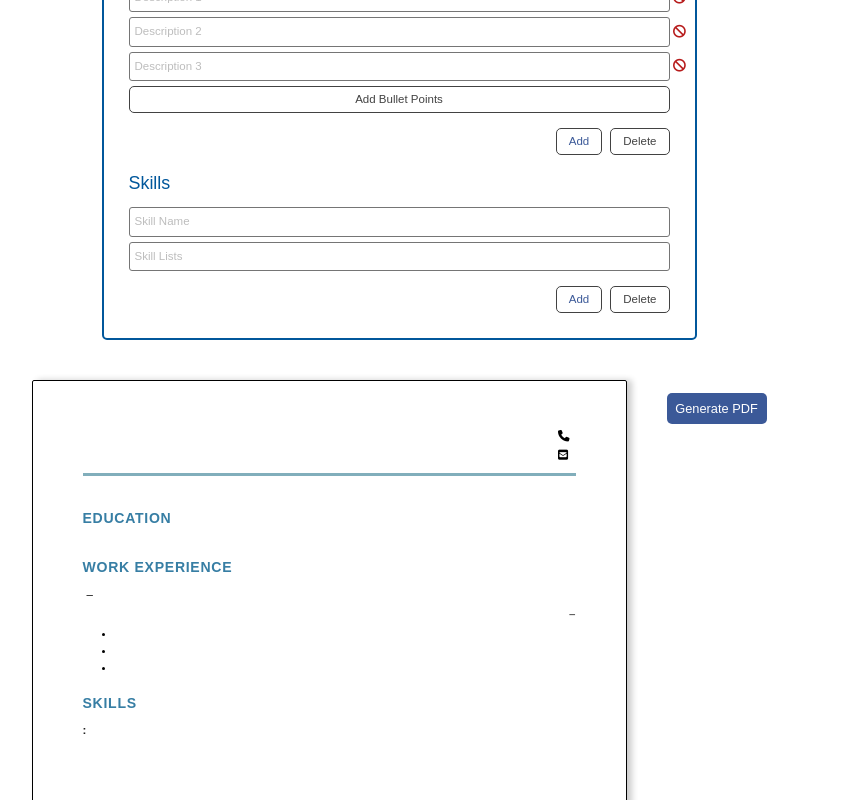
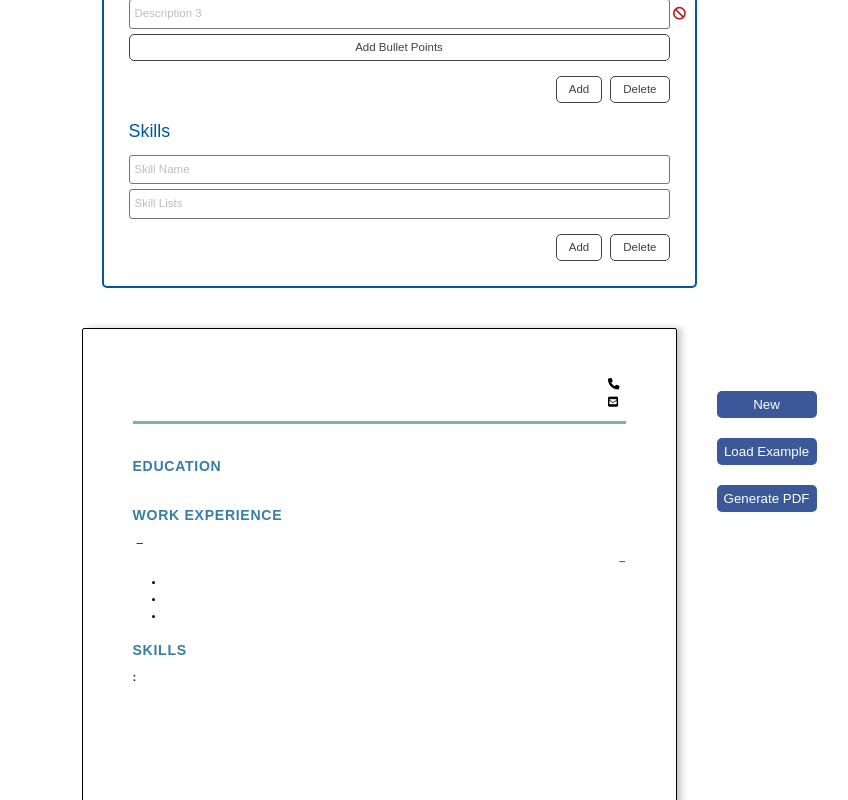
Before and after one commit to Swhag/CV-Application, a React (Create React App) app: page / in a window 1280 px wide. Shown: the part 840-1640 px from the top of the page, without its empty margins (241-1089 px from the left). Built offline with nearby package versions, Linux system fonts and the light colour scheme.

Commit message:
overall UI update

```diff
--- a/src/components/CVForm/CVForm.js
+++ b/src/components/CVForm/CVForm.js
@@ -6,8 +6,6 @@ import SkillsField from './Skills';
 
 function CVForm(props) {
   const {
-    handleLoadEmptyCV,
-    handleLoadExampleCV,
     personalInfo,
     handleChangePersonal,
     education,
@@ -30,15 +28,6 @@ function CVForm(props) {
   return (
     <div className='cv-form-wrapper'>
       <div id='cv-form'>
-        <div className='btn-group'>
-          <button className='btn-add' onClick={handleLoadEmptyCV}>
-            New
-          </button>
-          <button className='btn-delete' onClick={handleLoadExampleCV}>
-            Load Example
-          </button>
-        </div>
-
         <Personal
           personalInfo={personalInfo}
           handleChangePersonal={handleChangePersonal}
--- a/src/components/CVPreview/CVPreview.js
+++ b/src/components/CVPreview/CVPreview.js
@@ -16,7 +16,14 @@ function CVPreview(props) {
   }
 `;
 
-  const { personalInfo, education, experience, skills } = props;
+  const {
+    handleLoadEmptyCV,
+    handleLoadExampleCV,
+    personalInfo,
+    education,
+    experience,
+    skills,
+  } = props;
 
   return (
     <>
@@ -29,8 +36,14 @@ function CVPreview(props) {
           <SkillsOut skills={skills}></SkillsOut>
         </div>
       </div>
-      <div className='bottom-btn-group'>
-        <button className='bottom-btn' onClick={handlePrint}>
+      <div className='side-btn-group'>
+        <button className='side-btn' onClick={handleLoadEmptyCV}>
+          New
+        </button>
+        <button className='side-btn' onClick={handleLoadExampleCV}>
+          Load Example
+        </button>
+        <button className='side-btn' onClick={handlePrint}>
           Generate PDF
         </button>
       </div>
--- a/src/components/Main.js
+++ b/src/components/Main.js
@@ -4,23 +4,28 @@ import { v4 as uuidv4 } from 'uuid';
 import CVForm from './CVForm/CVForm';
 import CVPreview from './CVPreview/CVPreview';
 
+import myCV from './utils/myCV';
 import emptyCV from './utils/emptyCV';
 import exampleCV from './utils/exampleCV';
+
+let newEmptyCV = JSON.parse(JSON.stringify(emptyCV));
 
 class Main extends Component {
   constructor() {
     super();
 
-    this.state = emptyCV;
+    this.state = newEmptyCV;
   }
 
   // -------------------------------------------------------------------------
 
-  handleLoadEmptyCV = (e) => {
-    this.setState(emptyCV);
+  handleLoadEmptyCV = () => {
+    let newEmptyCV = JSON.parse(JSON.stringify(emptyCV));
+
+    this.setState({ ...newEmptyCV });
   };
 
-  handleLoadExampleCV = (e) => {
+  handleLoadExampleCV = () => {
     this.setState(exampleCV);
   };
 
@@ -250,8 +255,6 @@ class Main extends Component {
     return (
       <div className='cv-container'>
         <CVForm
-          handleLoadEmptyCV={handleLoadEmptyCV}
-          handleLoadExampleCV={handleLoadExampleCV}
           personalInfo={personalInfo}
           handleChangePersonal={handleChangePersonal}
           education={education}
@@ -271,7 +274,8 @@ class Main extends Component {
           handleDeleteSkills={handleDeleteSkills}
         ></CVForm>
         <CVPreview
-          pageStyle='@page { size: 2.5in 4in }'
+          handleLoadEmptyCV={handleLoadEmptyCV}
+          handleLoadExampleCV={handleLoadExampleCV}
           personalInfo={personalInfo}
           education={education}
           experience={experience}
--- /dev/null
+++ b/src/components/utils/myCV.js
@@ -0,0 +1,43 @@
+import { v4 as uuidv4 } from 'uuid';
+
+const emptyCV = {
+  personalInfo: {
+    name: '',
+    phone: '',
+    email: '',
+    summary: '',
+  },
+
+  education: [
+    {
+      id: uuidv4(),
+      university: '',
+      program: '',
+      degree: '',
+      graduationDate: '',
+      gpa: '',
+    },
+  ],
+
+  experience: [
+    {
+      id: uuidv4(),
+      company: '',
+      location: '',
+      position: '',
+      startDate: '',
+      endDate: '',
+      description: ['', '', ''],
+    },
+  ],
+
+  skills: [
+    {
+      id: uuidv4(),
+      name: '',
+      lists: '',
+    },
+  ],
+};
+
+export default emptyCV;
--- a/src/styles/App.css
+++ b/src/styles/App.css
@@ -157,10 +157,6 @@
   transition: all 150ms;
 }
 
-#cv-form .btn-group .btn-add {
-  color: #3b5998;
-}
-
 #cv-form button:hover {
   transform: translateY(-2px);
   box-shadow: 0 2px 3px 0 hsl(0 0% 0% / 0.1);
@@ -220,7 +216,6 @@
   flex-direction: column;
   align-items: flex-start;
   gap: 16px;
-  position: sticky;
   top: 0px;
 }
 
@@ -446,38 +441,35 @@ h4,
 }
 
 /* ------------------------------------------------ */
-/* CV Form bottom buttons styling */
+/* CV Form side buttons styling */
 /* ------------------------------------------------ */
 
-.bottom-btn-group {
+.side-btn-group {
   margin-top: 1rem;
-  position: sticky;
-  top: 20px;
+  width: 0px;
+  height: 842px;
+  padding-top: 50px;
 
   display: flex;
   flex-direction: column;
   gap: 20px;
+
+  position: sticky;
+  top: 20px;
 }
 
-.bottom-btn {
+.side-btn {
+  color: #fff;
+  background-color: #3b5998;
+
   width: 100px;
   border-radius: 5px;
-  font-size: 1rem;
-  padding: 8px;
+  padding: 6px;
 
   outline: none;
-  background: none;
-
-  color: #fff;
-  background-color: #3b5998;
-  border: 1px solid #424242;
   border: none;
 }
 
-.bottom-btn:hover {
+.side-btn:hover {
   cursor: pointer;
 }
-
-.print {
-  width: 100%;
-}
```
